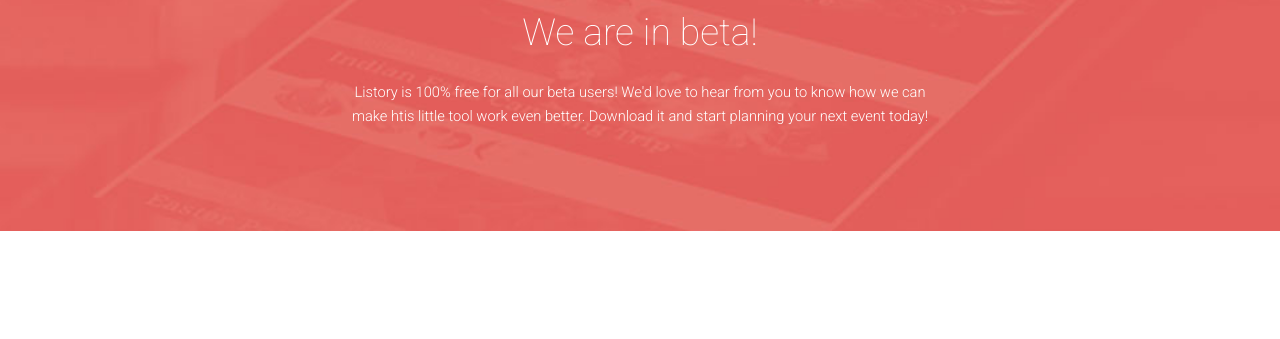
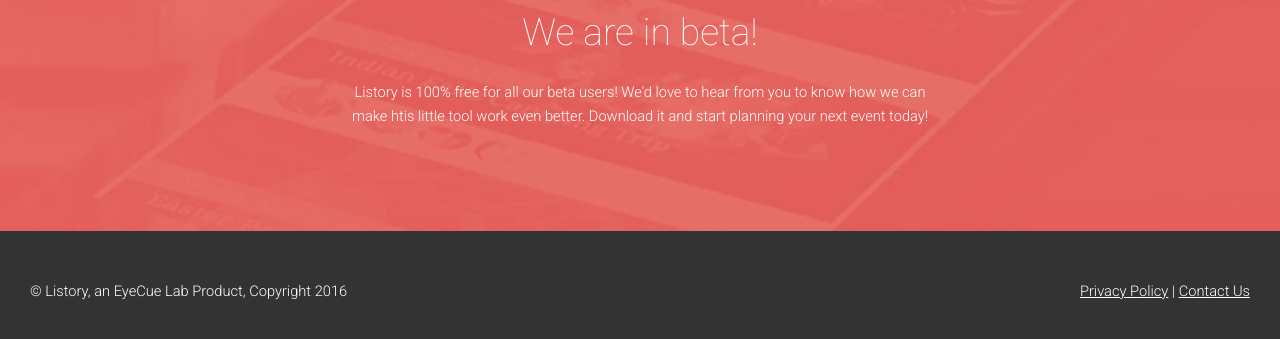
Before and after one commit to mattwilliams85/listory, a plain HTML site: page public/index.html in a window 1280 px wide. Shown: the part 2969-3308 px from the top of the page. Before the commit the page ends 3200 px from the top, so only its background shows below. Drawn offline with nearby package versions, Linux system fonts and the light colour scheme.

Commit message:
adds footer

```diff
--- a/public/css/style.scss
+++ b/public/css/style.scss
@@ -34,7 +34,7 @@ header {
   }
 }
 
-section, footer {
+section {
   padding: 0 30px;
 }
 
@@ -74,12 +74,22 @@ section {
   }
 }
 
-footer {
+.beta {
   background: url('../images/footer-m.jpg') center center / cover;
   height: 400px;
   text-align: center;
   * {
     max-width: 600px;
+  }
+}
+
+footer {
+  height: 120px;
+  background: #333;
+  padding: 20px 30px;
+
+  a {
+    color: #fff;
   }
 }
 
--- a/public/index.html
+++ b/public/index.html
@@ -122,12 +122,19 @@
   </div>
 </section>
 
-<footer class="inverted layout-column layout-align-center-center">
+<div class="inverted beta layout-column layout-align-center-center">
   <div>
     <img src="images/logo.png" alt="logo" />
     <h1>We are in beta!</h1>
     <div>Listory is 100% free for all our beta users! We'd love to hear from you to know how we can make htis little tool work even better. Download it and start planning your next event today!</div>
   </div>
+</div>
+
+<footer class="inverted layout-column layout-gt-xs-row layout-align-center-center layout-align-gt-xs-space-between-center">
+  <span>© Listory, an EyeCue Lab Product, Copyright 2016</span>
+  <span>
+    <a href="http://www.eyecuelab.com/">Privacy Policy</a> | <a href="http://www.eyecuelab.com/#contact">Contact Us</a>
+  </span>
 </footer>
 <script src="js/script.js"></script>
 </body>
```
Also changed, not shown: public/css/style.css, 2 other files.
